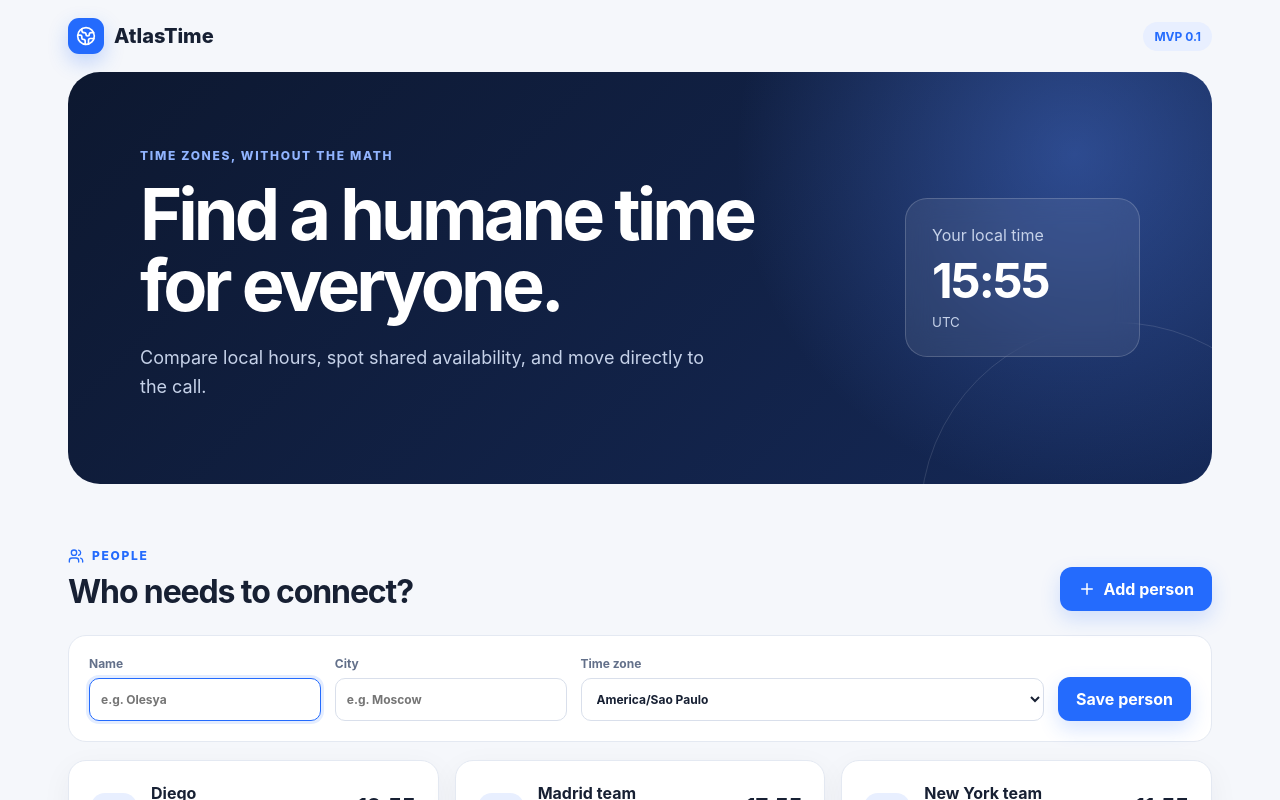
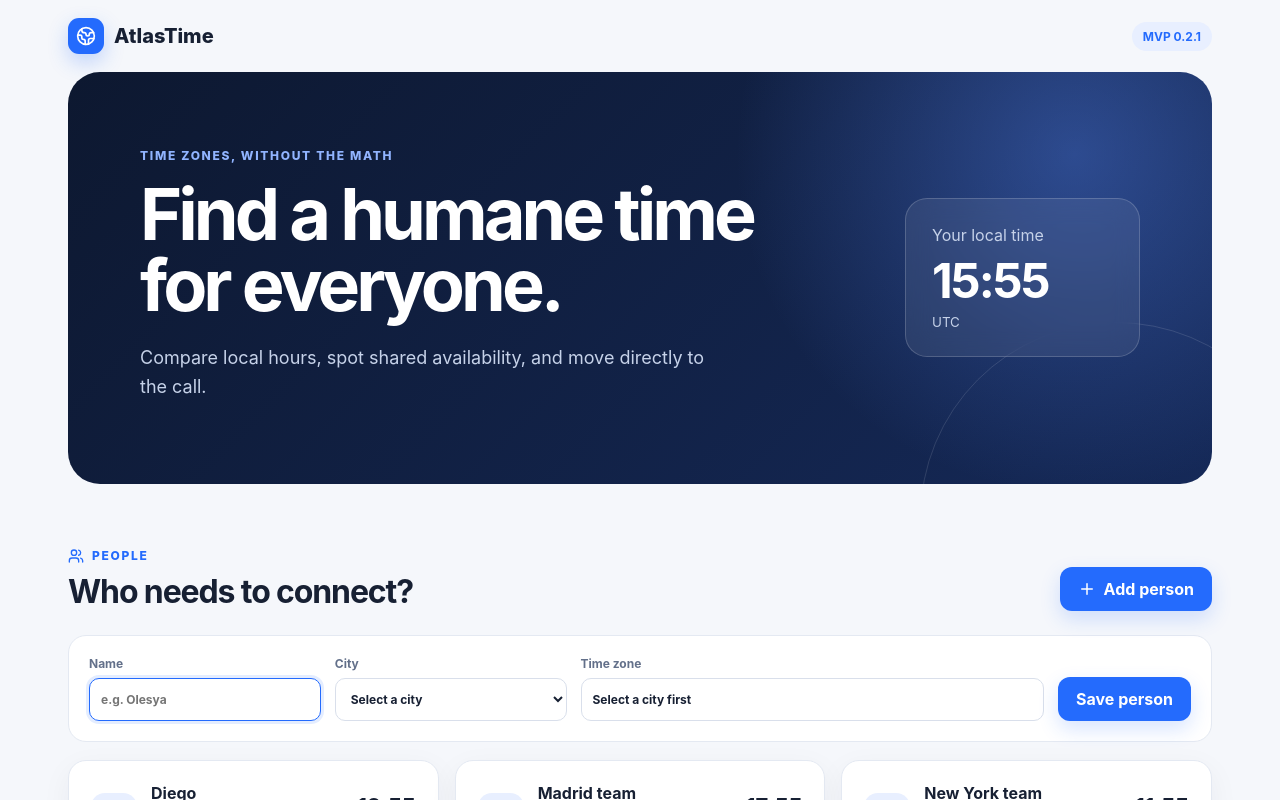
Before and after one commit to diegoboland-jpg/AtlasTime, a React (Vite) app: page / in a window 1280 px wide. Both pictures are taken after a click on the button "Add person". Shown: the top 800 px of the page. Built offline with nearby package versions, Linux system fonts and the light colour scheme.

Commit message:
CITI selector update

```diff
--- a/src/App.tsx
+++ b/src/App.tsx
@@ -11,8 +11,16 @@ import {
   Users,
   Video,
 } from "lucide-react";
+import { cityOptions, getCityByLabel } from "./cities";
 import { starterPeople } from "./data";
-import { bestHour, dateAtUtcHour, formatInZone, hourInZone, localLabel, scoreHours, timeZones } from "./time";
+import {
+  bestHour,
+  dateAtUtcHour,
+  formatInZone,
+  hourInZone,
+  localLabel,
+  scoreHours,
+} from "./time";
 import type { Person } from "./types";
 
 const STORAGE_KEY = "atlastime.people.v1";
@@ -36,8 +44,7 @@ export default function App() {
   const [dateValue, setDateValue] = useState(todayInput);
   const [now, setNow] = useState(new Date());
   const [name, setName] = useState("");
-  const [city, setCity] = useState("");
-  const [timeZone, setTimeZone] = useState(Intl.DateTimeFormat().resolvedOptions().timeZone || "America/Sao_Paulo");
+  const [selectedCityLabel, setSelectedCityLabel] = useState("");
   const [showForm, setShowForm] = useState(false);
 
   useEffect(() => {
@@ -49,30 +56,44 @@ export default function App() {
     return () => window.clearInterval(timer);
   }, []);
 
-  const hours = useMemo(() => scoreHours(people, dateValue), [people, dateValue]);
-  const recommendation = useMemo(() => bestHour(people, dateValue), [people, dateValue]);
+  const hours = useMemo(
+    () => scoreHours(people, dateValue),
+    [people, dateValue],
+  );
+
+  const recommendation = useMemo(
+    () => bestHour(people, dateValue),
+    [people, dateValue],
+  );
+
+  const selectedCity = getCityByLabel(selectedCityLabel);
 
   function addPerson(event: FormEvent) {
     event.preventDefault();
-    if (!name.trim() || !timeZone) return;
+
+    if (!name.trim() || !selectedCity) return;
+
     setPeople((current) => [
       ...current,
       {
         id: crypto.randomUUID(),
         name: name.trim(),
-        city: city.trim(),
-        timeZone,
+        city: selectedCity.city,
+        timeZone: selectedCity.timeZone,
         workStart: 9,
         workEnd: 18,
       },
     ]);
+
     setName("");
-    setCity("");
+    setSelectedCityLabel("");
     setShowForm(false);
   }
 
   function removePerson(id: string) {
-    setPeople((current) => current.filter((person) => person.id !== id));
+    setPeople((current) =>
+      current.filter((person) => person.id !== id),
+    );
   }
 
   const selectedInstant = recommendation
@@ -83,35 +104,58 @@ export default function App() {
     <div className="app-shell">
       <header className="topbar">
         <a className="brand" href="#" aria-label="AtlasTime home">
-          <span className="brand-mark"><Globe2 size={20} /></span>
+          <span className="brand-mark">
+            <Globe2 size={20} />
+          </span>
           <span>AtlasTime</span>
         </a>
-        <span className="mvp-badge">MVP 0.1</span>
+        <span className="mvp-badge">MVP 0.2.1</span>
       </header>
 
       <main>
         <section className="hero">
           <div>
             <p className="eyebrow">TIME ZONES, WITHOUT THE MATH</p>
-            <h1>Find a humane time<br />for everyone.</h1>
+            <h1>
+              Find a humane time
+              <br />
+              for everyone.
+            </h1>
             <p className="hero-copy">
-              Compare local hours, spot shared availability, and move directly to the call.
+              Compare local hours, spot shared availability, and move
+              directly to the call.
             </p>
           </div>
+
           <div className="hero-clock">
             <span>Your local time</span>
-            <strong>{formatInZone(now, Intl.DateTimeFormat().resolvedOptions().timeZone)}</strong>
-            <small>{Intl.DateTimeFormat().resolvedOptions().timeZone.replaceAll("_", " ")}</small>
+            <strong>
+              {formatInZone(
+                now,
+                Intl.DateTimeFormat().resolvedOptions().timeZone,
+              )}
+            </strong>
+            <small>
+              {Intl.DateTimeFormat()
+                .resolvedOptions()
+                .timeZone.replaceAll("_", " ")}
+            </small>
           </div>
         </section>
 
         <section className="section">
           <div className="section-heading">
             <div>
-              <p className="section-kicker"><Users size={16} /> PEOPLE</p>
+              <p className="section-kicker">
+                <Users size={16} /> PEOPLE
+              </p>
               <h2>Who needs to connect?</h2>
             </div>
-            <button className="primary-button" onClick={() => setShowForm((value) => !value)}>
+
+            <button
+              className="primary-button"
+              onClick={() => setShowForm((value) => !value)}
+            >
               <Plus size={18} /> Add person
             </button>
           </div>
@@ -120,42 +164,106 @@ export default function App() {
             <form className="add-form" onSubmit={addPerson}>
               <label>
                 Name
-                <input value={name} onChange={(event) => setName(event.target.value)} placeholder="e.g. Olesya" autoFocus />
+                <input
+                  value={name}
+                  onChange={(event) => setName(event.target.value)}
+                  placeholder="e.g. Olesya"
+                  autoFocus
+                />
               </label>
+
               <label>
                 City
-                <input value={city} onChange={(event) => setCity(event.target.value)} placeholder="e.g. Moscow" />
+                <select
+                  value={selectedCityLabel}
+                  onChange={(event) =>
+                    setSelectedCityLabel(event.target.value)
+                  }
+                  required
+                >
+                  <option value="">Select a city</option>
+                  {cityOptions.map((option) => (
+                    <option key={option.label} value={option.label}>
+                      {option.label}
+                    </option>
+                  ))}
+                </select>
               </label>
+
               <label className="wide-field">
                 Time zone
-                <select value={timeZone} onChange={(event) => setTimeZone(event.target.value)}>
-                  {timeZones.map((zone) => <option key={zone} value={zone}>{zone.replaceAll("_", " ")}</option>)}
-                </select>
+                <input
+                  value={
+                    selectedCity
+                      ? selectedCity.timeZone.replaceAll("_", " ")
+                      : "Select a city first"
+                  }
+                  readOnly
+                  aria-readonly="true"
+                />
               </label>
-              <button className="primary-button form-submit" type="submit">Save person</button>
+
+              <button
+                className="primary-button form-submit"
+                type="submit"
+                disabled={!name.trim() || !selectedCity}
+              >
+                Save person
+              </button>
             </form>
           )}
 
           <div className="people-grid">
             {people.map((person) => {
               const localHour = hourInZone(now, person.timeZone);
-              const status = localHour >= person.workStart && localHour < person.workEnd ? "Working hours" : "Outside work hours";
+              const status =
+                localHour >= person.workStart &&
+                localHour < person.workEnd
+                  ? "Working hours"
+                  : "Outside work hours";
+
               return (
                 <article className="person-card" key={person.id}>
-                  <button className="icon-button remove" onClick={() => removePerson(person.id)} aria-label={`Remove ${person.name}`}>
+                  <button
+                    className="icon-button remove"
+                    onClick={() => removePerson(person.id)}
+                    aria-label={`Remove ${person.name}`}
+                  >
                     <Trash2 size={16} />
                   </button>
-                  <div className="avatar">{person.name.slice(0, 1).toUpperCase()}</div>
+
+                  <div className="avatar">
+                    {person.name.slice(0, 1).toUpperCase()}
+                  </div>
+
                   <div className="person-main">
                     <h3>{person.name}</h3>
-                    <p>{person.city || person.timeZone.replaceAll("_", " ")}</p>
-                    <span className={status === "Working hours" ? "status online" : "status"}>
+                    <p>
+                      {person.city ||
+                        person.timeZone.replaceAll("_", " ")}
+                    </p>
+                    <span
+                      className={
+                        status === "Working hours"
+                          ? "status online"
+                          : "status"
+                      }
+                    >
                       {status}
                     </span>
                   </div>
+
                   <div className="person-time">
-                    <strong>{formatInZone(now, person.timeZone)}</strong>
-                    <span>{formatInZone(now, person.timeZone, { weekday: "short", day: "2-digit", month: "short" })}</span>
+                    <strong>
+                      {formatInZone(now, person.timeZone)}
+                    </strong>
+                    <span>
+                      {formatInZone(now, person.timeZone, {
+                        weekday: "short",
+                        day: "2-digit",
+                        month: "short",
+                      })}
+                    </span>
                   </div>
                 </article>
               );
@@ -166,32 +274,54 @@ export default function App() {
         <section className="section planner">
           <div className="section-heading">
             <div>
-              <p className="section-kicker"><CalendarDays size={16} /> PLANNER</p>
+              <p className="section-kicker">
+                <CalendarDays size={16} /> PLANNER
+              </p>
               <h2>Best time to meet</h2>
             </div>
+
             <label className="date-field">
               Date
-              <input type="date" value={dateValue} onChange={(event) => setDateValue(event.target.value)} />
+              <input
+                type="date"
+                value={dateValue}
+                onChange={(event) =>
+                  setDateValue(event.target.value)
+                }
+              />
             </label>
           </div>
 
           {recommendation && (
             <div className="recommendation">
-              <div className="recommendation-icon"><Clock3 size={24} /></div>
+              <div className="recommendation-icon">
+                <Clock3 size={24} />
+              </div>
+
               <div>
                 <span>Recommended one-hour window</span>
-                <strong>{String(recommendation.utcHour).padStart(2, "0")}:00 UTC</strong>
+                <strong>
+                  {String(recommendation.utcHour).padStart(2, "0")}
+                  :00 UTC
+                </strong>
                 <p>
                   {recommendation.available === recommendation.total
                     ? `All ${recommendation.total} people are within their normal working hours.`
                     : `${recommendation.available} of ${recommendation.total} people are within normal working hours.`}
                 </p>
               </div>
+
               <div className="local-times">
                 {people.map((person) => (
                   <div key={person.id}>
                     <span>{person.name}</span>
-                    <strong>{localLabel(dateValue, recommendation.utcHour, person)}</strong>
+                    <strong>
+                      {localLabel(
+                        dateValue,
+                        recommendation.utcHour,
+                        person,
+                      )}
+                    </strong>
                   </div>
                 ))}
               </div>
@@ -201,50 +331,110 @@ export default function App() {
           <div className="timeline-wrap">
             <div className="timeline-labels">
               <span>UTC</span>
-              {hours.map((hour) => <span key={hour.utcHour}>{String(hour.utcHour).padStart(2, "0")}</span>)}
+              {hours.map((hour) => (
+                <span key={hour.utcHour}>
+                  {String(hour.utcHour).padStart(2, "0")}
+                </span>
+              ))}
             </div>
+
             {people.map((person) => (
               <div className="timeline-row" key={person.id}>
                 <div className="row-name">
                   <strong>{person.name}</strong>
-                  <span>{person.timeZone.split("/").pop()?.replaceAll("_", " ")}</span>
+                  <span>
+                    {person.timeZone
+                      .split("/")
+                      .pop()
+                      ?.replaceAll("_", " ")}
+                  </span>
                 </div>
+
                 {hours.map((hour) => {
-                  const instant = dateAtUtcHour(dateValue, hour.utcHour);
-                  const localHour = hourInZone(instant, person.timeZone);
-                  const working = localHour >= person.workStart && localHour < person.workEnd;
-                  const selected = recommendation?.utcHour === hour.utcHour;
+                  const instant = dateAtUtcHour(
+                    dateValue,
+                    hour.utcHour,
+                  );
+                  const localHour = hourInZone(
+                    instant,
+                    person.timeZone,
+                  );
+                  const working =
+                    localHour >= person.workStart &&
+                    localHour < person.workEnd;
+                  const selected =
+                    recommendation?.utcHour === hour.utcHour;
+
                   return (
                     <div
-                      className={`hour-cell ${working ? "working" : ""} ${selected ? "selected" : ""}`}
+                      className={`hour-cell ${
+                        working ? "working" : ""
+                      } ${selected ? "selected" : ""}`}
                       key={hour.utcHour}
-                      title={`${person.name}: ${formatInZone(instant, person.timeZone)}`}
+                      title={`${person.name}: ${formatInZone(
+                        instant,
+                        person.timeZone,
+                      )}`}
                     >
-                      <span>{String(localHour).padStart(2, "0")}</span>
+                      <span>
+                        {String(localHour).padStart(2, "0")}
+                      </span>
                     </div>
                   );
                 })}
               </div>
             ))}
           </div>
-          <p className="timeline-note">Highlighted cells represent each person’s default working hours, 09:00–18:00.</p>
+
+          <p className="timeline-note">
+            Highlighted cells represent each person’s default working
+            hours, 09:00–18:00.
+          </p>
         </section>
 
         <section className="section launch-section">
           <div>
-            <p className="section-kicker"><Phone size={16} /> CONNECT</p>
+            <p className="section-kicker">
+              <Phone size={16} /> CONNECT
+            </p>
             <h2>Move from planning to calling.</h2>
-            <p>These MVP shortcuts open the provider. Automatic meeting creation comes later.</p>
+            <p>
+              These MVP shortcuts open the provider. Automatic meeting
+              creation comes later.
+            </p>
           </div>
+
           <div className="launch-grid">
-            <a href="https://wa.me/" target="_blank" rel="noreferrer"><MessageCircle /> WhatsApp <ExternalLink size={15} /></a>
-            <a href="https://zoom.us/start/videomeeting" target="_blank" rel="noreferrer"><Video /> Zoom <ExternalLink size={15} /></a>
-            <a href="https://t.me/" target="_blank" rel="noreferrer"><MessageCircle /> Telegram <ExternalLink size={15} /></a>
-            <a href="viber://chat" target="_blank" rel="noreferrer"><Phone /> Viber <ExternalLink size={15} /></a>
+            <a
+              href="https://wa.me/"
+              target="_blank"
+              rel="noreferrer"
+            >
+              <MessageCircle /> WhatsApp <ExternalLink size={15} />
+            </a>
+            <a
+              href="https://zoom.us/start/videomeeting"
+              target="_blank"
+              rel="noreferrer"
+            >
+              <Video /> Zoom <ExternalLink size={15} />
+            </a>
+            <a
+              href="https://t.me/"
+              target="_blank"
+              rel="noreferrer"
+            >
+              <MessageCircle /> Telegram <ExternalLink size={15} />
+            </a>
+            <a href="viber://chat" target="_blank" rel="noreferrer">
+              <Phone /> Viber <ExternalLink size={15} />
+            </a>
           </div>
+
           {selectedInstant && (
             <p className="selected-summary">
-              Selected instant: <strong>{selectedInstant.toUTCString()}</strong>
+              Selected instant:{" "}
+              <strong>{selectedInstant.toUTCString()}</strong>
             </p>
           )}
         </section>
--- /dev/null
+++ b/src/cities.ts
@@ -0,0 +1,48 @@
+export type CityOption = {
+  label: string;
+  city: string;
+  country: string;
+  timeZone: string;
+};
+
+export const cityOptions: CityOption[] = [
+  { label: "Curitiba, Brazil", city: "Curitiba", country: "Brazil", timeZone: "America/Sao_Paulo" },
+  { label: "São Paulo, Brazil", city: "São Paulo", country: "Brazil", timeZone: "America/Sao_Paulo" },
+  { label: "Rio de Janeiro, Brazil", city: "Rio de Janeiro", country: "Brazil", timeZone: "America/Sao_Paulo" },
+  { label: "Brasília, Brazil", city: "Brasília", country: "Brazil", timeZone: "America/Sao_Paulo" },
+  { label: "Buenos Aires, Argentina", city: "Buenos Aires", country: "Argentina", timeZone: "America/Argentina/Buenos_Aires" },
+  { label: "Barcelona, Spain", city: "Barcelona", country: "Spain", timeZone: "Europe/Madrid" },
+  { label: "Madrid, Spain", city: "Madrid", country: "Spain", timeZone: "Europe/Madrid" },
+  { label: "Porto, Portugal", city: "Porto", country: "Portugal", timeZone: "Europe/Lisbon" },
+  { label: "Lisbon, Portugal", city: "Lisbon", country: "Portugal", timeZone: "Europe/Lisbon" },
+  { label: "London, United Kingdom", city: "London", country: "United Kingdom", timeZone: "Europe/London" },
+  { label: "Paris, France", city: "Paris", country: "France", timeZone: "Europe/Paris" },
+  { label: "Berlin, Germany", city: "Berlin", country: "Germany", timeZone: "Europe/Berlin" },
+  { label: "Rome, Italy", city: "Rome", country: "Italy", timeZone: "Europe/Rome" },
+  { label: "Moscow, Russia", city: "Moscow", country: "Russia", timeZone: "Europe/Moscow" },
+  { label: "New York, United States", city: "New York", country: "United States", timeZone: "America/New_York" },
+  { label: "Chicago, United States", city: "Chicago", country: "United States", timeZone: "America/Chicago" },
+  { label: "Denver, United States", city: "Denver", country: "United States", timeZone: "America/Denver" },
+  { label: "Los Angeles, United States", city: "Los Angeles", country: "United States", timeZone: "America/Los_Angeles" },
+  { label: "Toronto, Canada", city: "Toronto", country: "Canada", timeZone: "America/Toronto" },
+  { label: "Vancouver, Canada", city: "Vancouver", country: "Canada", timeZone: "America/Vancouver" },
+  { label: "Mexico City, Mexico", city: "Mexico City", country: "Mexico", timeZone: "America/Mexico_City" },
+  { label: "Bogotá, Colombia", city: "Bogotá", country: "Colombia", timeZone: "America/Bogota" },
+  { label: "Lima, Peru", city: "Lima", country: "Peru", timeZone: "America/Lima" },
+  { label: "Santiago, Chile", city: "Santiago", country: "Chile", timeZone: "America/Santiago" },
+  { label: "Dubai, United Arab Emirates", city: "Dubai", country: "United Arab Emirates", timeZone: "Asia/Dubai" },
+  { label: "Delhi, India", city: "Delhi", country: "India", timeZone: "Asia/Kolkata" },
+  { label: "Mumbai, India", city: "Mumbai", country: "India", timeZone: "Asia/Kolkata" },
+  { label: "Singapore, Singapore", city: "Singapore", country: "Singapore", timeZone: "Asia/Singapore" },
+  { label: "Tokyo, Japan", city: "Tokyo", country: "Japan", timeZone: "Asia/Tokyo" },
+  { label: "Manila, Philippines", city: "Manila", country: "Philippines", timeZone: "Asia/Manila" },
+  { label: "Bangkok, Thailand", city: "Bangkok", country: "Thailand", timeZone: "Asia/Bangkok" },
+  { label: "Hong Kong, China", city: "Hong Kong", country: "China", timeZone: "Asia/Hong_Kong" },
+  { label: "Sydney, Australia", city: "Sydney", country: "Australia", timeZone: "Australia/Sydney" },
+  { label: "Melbourne, Australia", city: "Melbourne", country: "Australia", timeZone: "Australia/Melbourne" },
+  { label: "Auckland, New Zealand", city: "Auckland", country: "New Zealand", timeZone: "Pacific/Auckland" }
+];
+
+export function getCityByLabel(label: string): CityOption | undefined {
+  return cityOptions.find((option) => option.label === label);
+}
```
